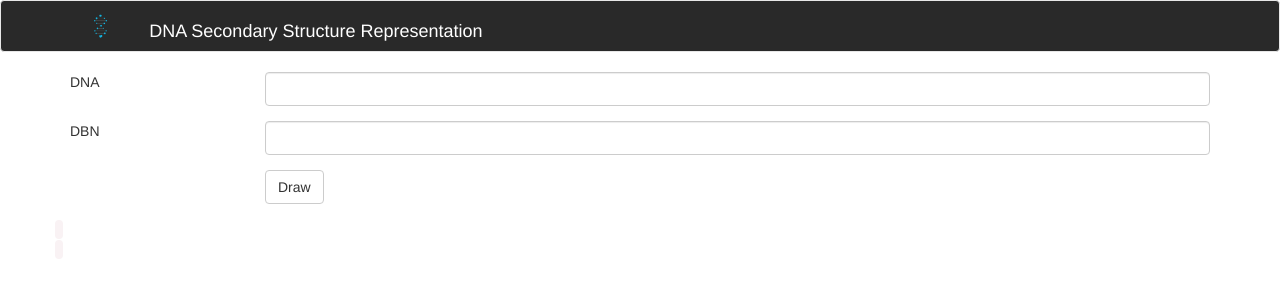
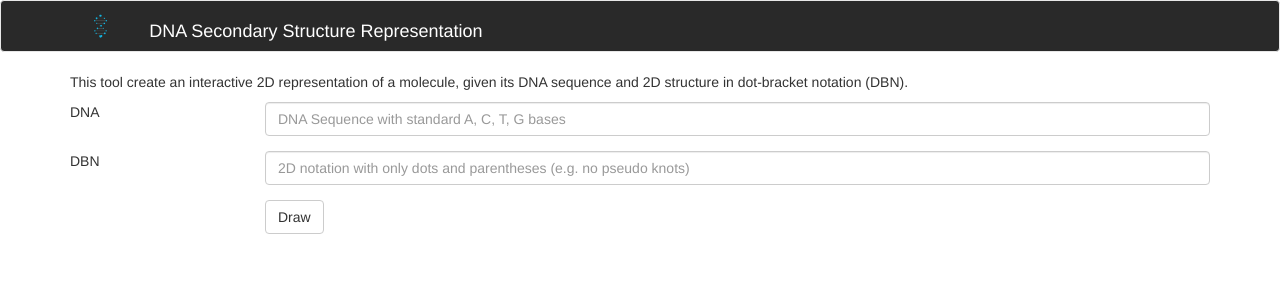
Before and after one commit to guglio/dna-secondary-strucure-representation, a React (Create React App) app: page / in a window 1280 px wide. Shown: the top 300 px of the page. Built offline with nearby package versions, Linux system fonts and the light colour scheme.

Commit message:
Add text to landing page, inputs placeholder and initial validation of data (lenght and regex)

```diff
--- a/src/Home.js
+++ b/src/Home.js
@@ -6,7 +6,8 @@ class Home extends Component {
     super(props);
     this.state = {
       dna:'',
-      dbn:''
+      dbn:'',
+      warning:''
     };
     this.handleInputChange = this.handleInputChange.bind(this);
     this.handleSubmit = this.handleSubmit.bind(this);
@@ -23,8 +24,26 @@ class Home extends Component {
 
   handleSubmit(event) {
     event.preventDefault();
-    const path = '/'+this.state.dna+'/'+this.state.dbn;
-    this.props.history.push(path);
+    let dna = this.state.dna;
+    let dbn = this.state.dbn;
+    let errState = '';
+
+    if(dna.length <= 0)
+      errState += 'DNA sequence must be > 0 ';
+    if(dbn.length <= 0)
+      errState += "DBN sequence must be > 0 ";
+    if(!dna.match(/^[ACTGactg]+$/))
+      errState += "DNA sequence not accepted (only C,G,A,T base) ";
+    if(!dbn.match(/^[.()]+$/))
+      errState += "DBN notation not accepted (only dots and parentheses) ";
+    if(errState === ''){
+      let path = this.state.dna+"/"+this.state.dbn;
+      this.props.history.push(path);
+    }
+    else{
+      this.setState({warning:errState});
+    }
+
   }
 
   render() {
@@ -32,13 +51,16 @@ class Home extends Component {
       <Grid>
         <Row>
           <Col md={12}>
+            <p>This tool create an interactive 2D representation of a molecule, given its DNA sequence and 2D structure in dot-bracket notation (DBN).</p>
+          </Col>
+          <Col md={12}>
             <Form horizontal id="test" onSubmit={this.handleSubmit}>
               <FormGroup controlId="formHorizontalEmail">
                 <Col  sm={2}>
                   DNA
                 </Col>
                 <Col sm={10}>
-                  <FormControl type="text" name="dna" value={this.state.dna} onChange={this.handleInputChange} />
+                  <FormControl type="text" name="dna" value={this.state.dna} onChange={this.handleInputChange} placeholder="DNA Sequence with standard A, C, T, G bases"/>
                 </Col>
               </FormGroup>
               <FormGroup controlId="formHorizontalPassword">
@@ -46,8 +68,7 @@ class Home extends Component {
                   DBN
                 </Col>
                 <Col sm={10}>
-                  <FormControl type="text" name="dbn" value={this.state.dbn} onChange={this.handleInputChange}
-                  />
+                  <FormControl type="text" name="dbn" value={this.state.dbn} onChange={this.handleInputChange} placeholder="2D notation with only dots and parentheses (e.g. no pseudo knots)"/>
                 </Col>
               </FormGroup>
 
@@ -62,8 +83,7 @@ class Home extends Component {
           </Col>
         </Row>
         <Row>
-          <code>{this.state.dna}</code><br />
-          <code>{this.state.dbn}</code>
+          <p className="bg-danger">{this.state.warning}</p>
         </Row>
       </Grid>
     );
```
